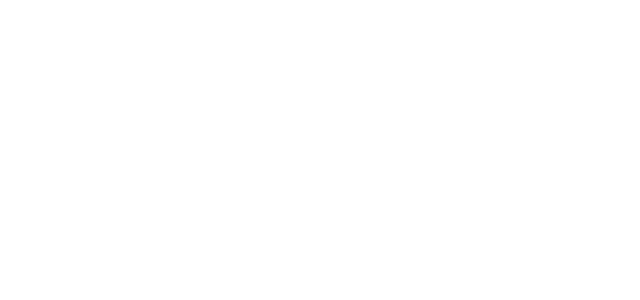
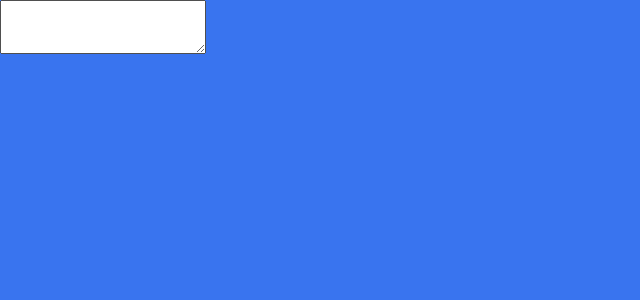
Before and after one commit to tzinadah/markdown-editor, a React (Create React App) app: page / in a window 1280 px wide. Shown: the top 300 px of the page, without its empty margins (0-640 px from the left). Built offline with nearby package versions, Linux system fonts and the light colour scheme.

Commit message:
Add basic skeleton components

```diff
--- a/package.json
+++ b/package.json
@@ -7,12 +7,14 @@
     "@testing-library/react": "^13.4.0",
     "@testing-library/user-event": "^13.5.0",
     "bootstrap": "^5.3.3",
+    "marked": "^14.1.2",
     "react": "^18.3.1",
     "react-bootstrap": "^2.10.5",
     "react-dom": "^18.3.1",
     "react-redux": "^9.1.2",
     "react-scripts": "5.0.1",
     "redux": "^5.0.1",
+    "sass": "^1.79.4",
     "web-vitals": "^2.1.4"
   },
   "scripts": {
--- a/src/App.js
+++ b/src/App.js
@@ -1,7 +1,13 @@
+import { useContext } from "react";
+import MarkdownInput from "./MarkdownInput";
+import MarkdownPreview from "./MarkdownPreview";
+
 
 function App() {
   return (
     <div className="App">
+      <MarkdownInput />
+      <MarkdownPreview />
     </div>
   );
 }
--- /dev/null
+++ b/src/MarkdownInput.js
@@ -0,0 +1,9 @@
+
+
+function MarkdownInput(props){
+    return <textarea id="editor">
+
+    </textarea>
+}
+
+export default MarkdownInput
--- /dev/null
+++ b/src/MarkdownPreview.js
@@ -0,0 +1,8 @@
+
+function MarkdownPreview(){
+    return <div id="preview">
+
+    </div>
+}
+
+export default MarkdownPreview
--- a/src/index.js
+++ b/src/index.js
@@ -1,7 +1,7 @@
 import React from 'react';
 import ReactDOM from 'react-dom/client';
 import App from './App';
-
+import "./custom.scss"
 
 const root = ReactDOM.createRoot(document.getElementById('root'));
 root.render(
```
Also changed, not shown: 1 other file (tests, documents, lock files or other folders).
